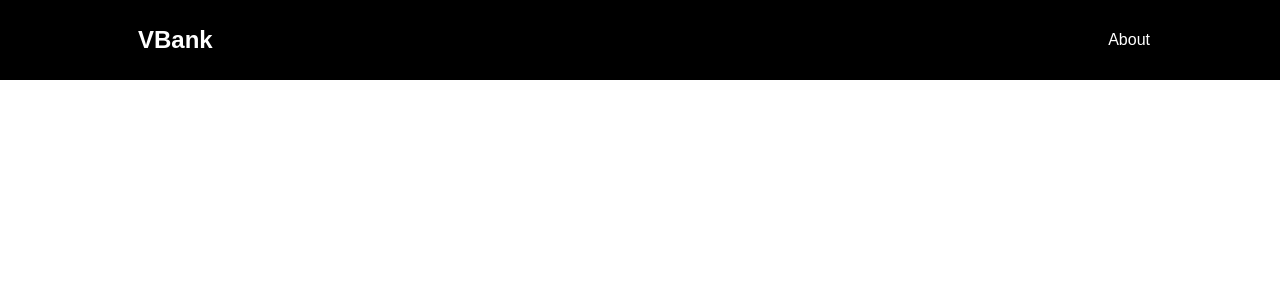
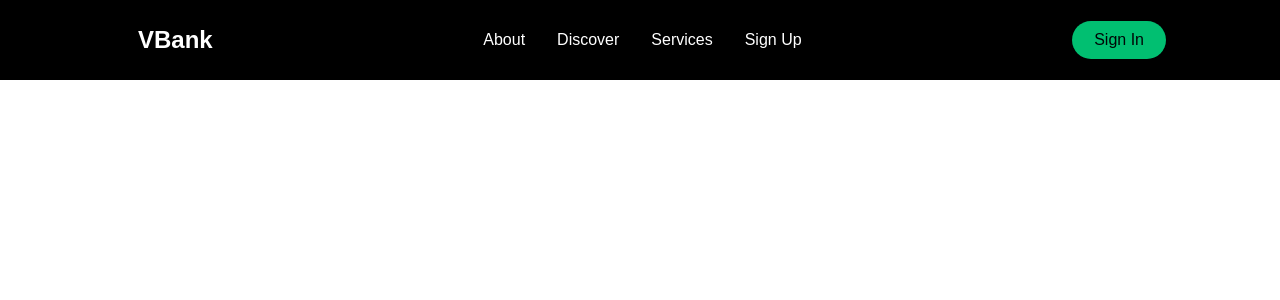
Before and after one commit to passing-traveler/virtualbank, a React (Create React App) app: page / in a window 1280 px wide. Shown: the top 300 px of the page. Built offline with nearby package versions, Linux system fonts and the light colour scheme.

Commit message:
nav btn sign in

```diff
--- a/src/components/NavbarElements.js
+++ b/src/components/NavbarElements.js
@@ -69,7 +69,7 @@
 export const NavItem = styled.li`
   height: 80px;
 `;
-export const NavLinks = styled.div`
+export const NavLinks = styled(LinkS)`
   color: #fff;
   display: flex;
   align-items: center;
@@ -82,3 +82,31 @@
     border-bottom: 3px solid #01bf71;
   }
 `;
+
+export const NavBtn = styled.nav`
+  display: flex;
+  align-items: center;
+
+  @media screen and (max-width: 768px) {
+    display: none;
+  }
+`;
+export const NavBtnLink = styled(LinkR)`
+  border-radius: 50px;
+  background: #01bf71;
+  white-space: nowrap;
+  padding: 10px 22px;
+  color: #010606;
+  font-size: 16px;
+  outline: none;
+  border: none;
+  cursor: pointer;
+  transition: all 0.2s ease-in-out;
+  text-decoration: none;
+
+  &:hover {
+    transition: all 0.2s ease-in-out;
+    background: #fff;
+    color: #010606;
+  }
+`;
--- a/src/components/navbarIndex.js
+++ b/src/components/navbarIndex.js
@@ -8,6 +8,8 @@
   NavMenu,
   NavItem,
   NavLinks,
+  NavBtn,
+  NavBtnLink,
 } from "./NavbarElements";
 
 const Navbar = () => {
@@ -23,7 +25,19 @@
             <NavItem>
               <NavLinks to="about">About</NavLinks>
             </NavItem>
+            <NavItem>
+              <NavLinks to="discover">Discover</NavLinks>
+            </NavItem>
+            <NavItem>
+              <NavLinks to="services">Services</NavLinks>
+            </NavItem>
+            <NavItem>
+              <NavLinks to="signup">Sign Up</NavLinks>
+            </NavItem>
           </NavMenu>
+          <NavBtn>
+            <NavBtnLink to="/signin">Sign In</NavBtnLink>
+          </NavBtn>
         </NavbarContainer>
       </Nav>
     </>
```
Also changed, not shown: 1 other file (tests, documents, lock files or other folders).
